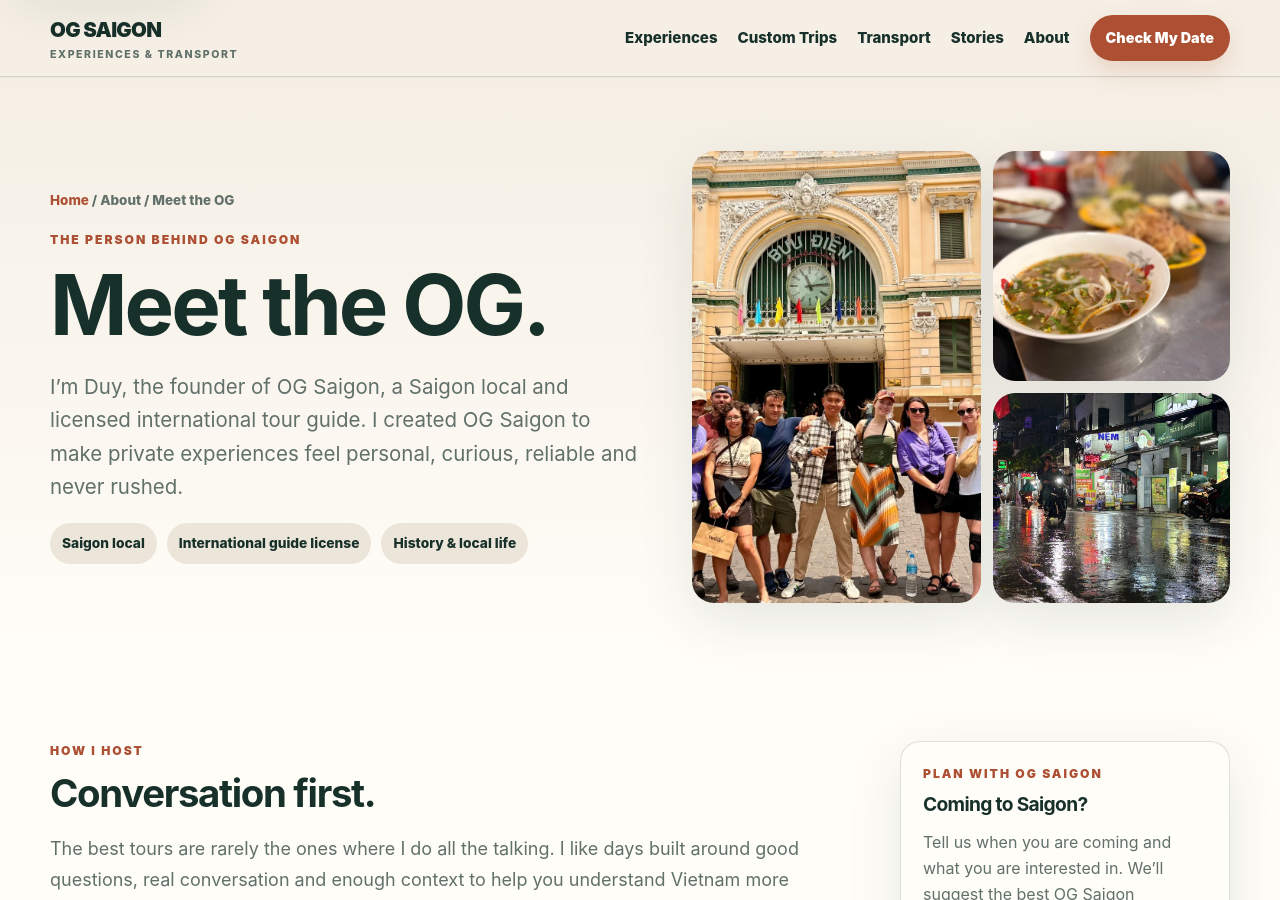
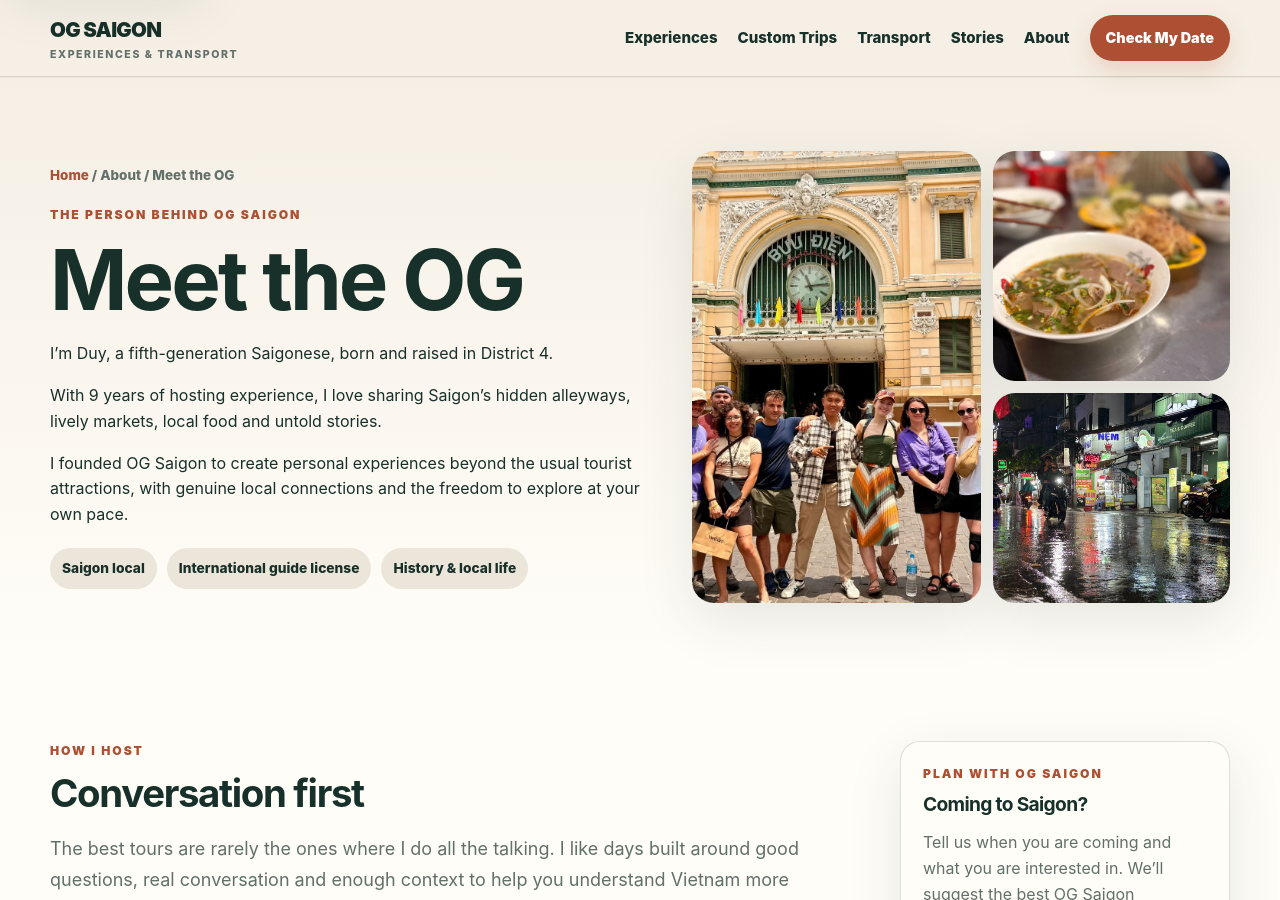
Before and after one commit to DSG2025/DSG2025.github.io, a Jekyll site: the page built from meet-duy/index.html, in a window 1280 px wide and 900 px high. Built offline with Jekyll 4.4.1, drawn with Linux system fonts in a browser that asks for light colours.

Commit message:
Align Meet the OG introduction with Airbnb founder profile and simplify headings

```diff
--- a/meet-duy/index.html
+++ b/meet-duy/index.html
@@ -8,11 +8,11 @@
 <meta charset="utf-8"/>
 <meta content="width=device-width,initial-scale=1" name="viewport"/>
 <title>Meet the OG | Duy, Founder of OG Saigon</title>
-<meta content="Meet the OG: get to know Duy, the founder and local host behind OG Saigon, and his approach to private experiences in Ho Chi Minh City." name="description"/>
+<meta content="Meet Duy, a fifth-generation Saigonese from District 4 with 9 years of hosting experience, creating personal experiences beyond the usual tourist attractions." name="description"/>
 <meta content="index,follow,max-image-preview:large,max-snippet:-1,max-video-preview:-1" name="robots"/><link href="https://ogsaigon.com/meet-duy/" rel="canonical"/>
 <meta content="#16382f" name="theme-color"/>
 <meta content="Meet the OG | Duy, Founder of OG Saigon" property="og:title"/>
-<meta content="Meet the OG: get to know Duy, the founder and local host behind OG Saigon, and his approach to private experiences in Ho Chi Minh City." property="og:description"/>
+<meta content="Meet Duy, a fifth-generation Saigonese from District 4 with 9 years of hosting experience, creating personal experiences beyond the usual tourist attractions." property="og:description"/>
 <meta content="website" property="og:type"/>
 <meta content="https://ogsaigon.com/meet-duy/" property="og:url"/>
 <meta content="https://ogsaigon.com/assets/images/war-museum.webp" property="og:image"/><meta content="Duy, founder of OG Saigon, with guests in Saigon" property="og:image:alt"/>
@@ -26,7 +26,7 @@
 <link href="/assets/css/style.css" rel="stylesheet"/>
 <link href="/assets/css/meet-og.css" rel="stylesheet"/>
 <script type="application/ld+json">{"@context":"https://schema.org","@graph":[{"@type":"Organization","@id":"https://ogsaigon.com/#organization","name":"OG Saigon Experience & Transport","alternateName":"OG Saigon","url":"https://ogsaigon.com/","telephone":"+84938033395","areaServed":{"@type":"City","name":"Ho Chi Minh City"},"founder":{"@type":"Person","name":"Duy Nguyen"},"sameAs":["https://www.tripadvisor.com/Attraction_Review-g293925-d34420172-Reviews-OG_Saigon_Experience_Transport-Ho_Chi_Minh_City.html","https://www.getyourguide.com/og-saigon-experience--transport-s695288/","https://www.airbnb.com/experiences/7046435"],"logo":{"@type":"ImageObject","url":"https://ogsaigon.com/favicon-512x512.png"}},{"@type":"BreadcrumbList","itemListElement":[{"@type":"ListItem","position":1,"name":"Home","item":"https://ogsaigon.com/"},{"@type":"ListItem","position":2,"name":"About","item":"https://ogsaigon.com/about/"},{"@type":"ListItem","position":3,"name":"Meet the OG","item":"https://ogsaigon.com/meet-duy/"}]}]}</script>
-<meta content="Meet the OG | Duy, Founder of OG Saigon" name="twitter:title"/><meta content="Meet the OG: get to know Duy, the founder and local host behind OG Saigon, and his approach to private experiences in Ho Chi Minh City." name="twitter:description"/><meta content="https://ogsaigon.com/assets/images/war-museum.webp" name="twitter:image"/></head>
+<meta content="Meet the OG | Duy, Founder of OG Saigon" name="twitter:title"/><meta content="Meet Duy, a fifth-generation Saigonese from District 4 with 9 years of hosting experience, creating personal experiences beyond the usual tourist attractions." name="twitter:description"/><meta content="https://ogsaigon.com/assets/images/war-museum.webp" name="twitter:image"/></head>
 <body class="meet-og-page">
 <a class="skip-link" href="#main-content">Skip to main content</a>
 {% include site-header.html %}
@@ -36,8 +36,12 @@
 <div>
 <div class="breadcrumbs"><a href="/">Home</a> / About / Meet the OG</div>
 <div class="eyebrow">The person behind OG Saigon</div>
-<h1>Meet the OG.</h1>
-<p class="lead">I’m Duy, the founder of OG Saigon, a Saigon local and licensed international tour guide. I created OG Saigon to make private experiences feel personal, curious, reliable and never rushed.</p>
+<h1>Meet the OG</h1>
+<div class="meet-og-intro">
+<p>I’m Duy, a fifth-generation Saigonese, born and raised in District 4.</p>
+<p>With 9 years of hosting experience, I love sharing Saigon’s hidden alleyways, lively markets, local food and untold stories.</p>
+<p>I founded OG Saigon to create personal experiences beyond the usual tourist attractions, with genuine local connections and the freedom to explore at your own pace.</p>
+</div>
 <div class="facts">
 <span class="fact">Saigon local</span>
 <span class="fact">International guide license</span>
@@ -55,7 +59,7 @@
 <div class="wrap content-grid meet-og-story">
 <article>
 <div class="eyebrow">How I host</div>
-<h2>Conversation first.</h2>
+<h2>Conversation first</h2>
 <p class="lead">The best tours are rarely the ones where I do all the talking. I like days built around good questions, real conversation and enough context to help you understand Vietnam more clearly.</p>
 <p class="muted">I especially enjoy history-focused days at Cu Chi and the War Remnants Museum, but I also love everyday Saigon: food stalls, neighborhood alleys, coffee and the small details of how people actually live here.</p>
 <h2 class="section-subheading">What you can expect from me</h2>
```
